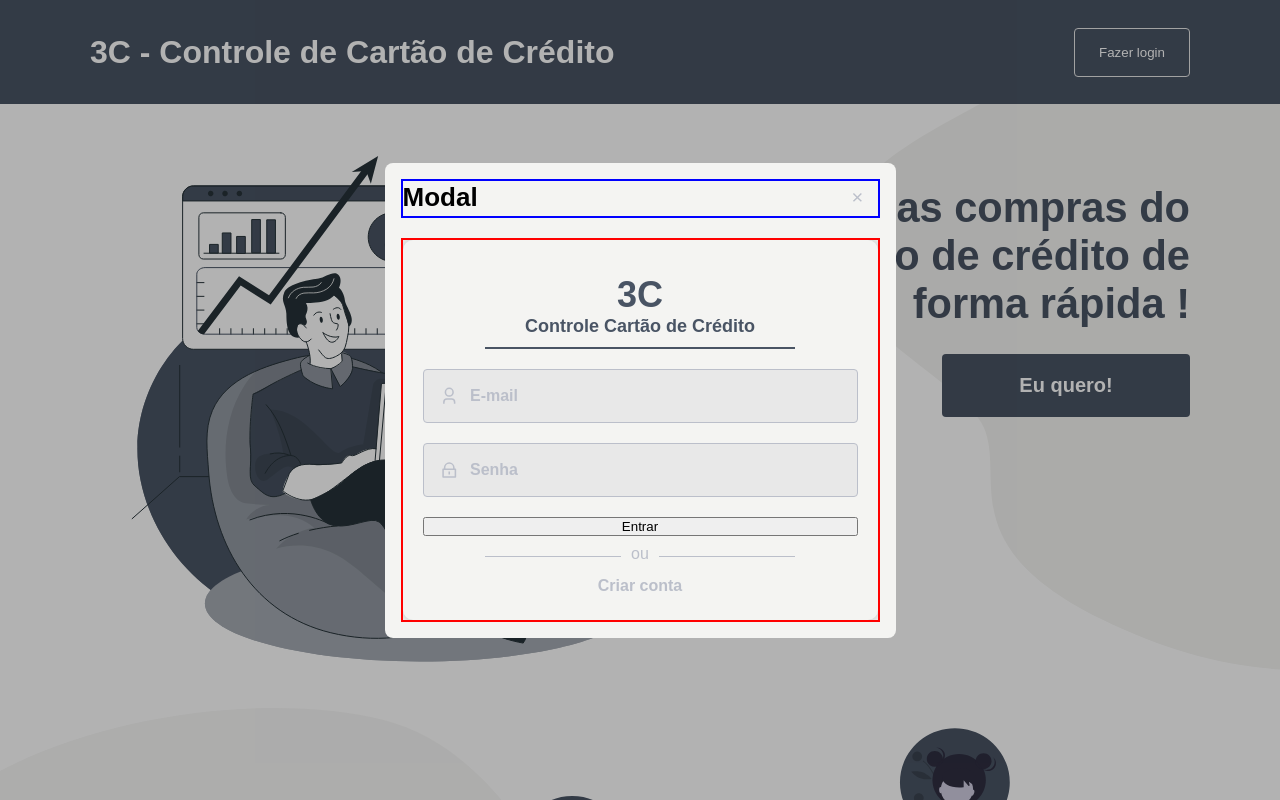
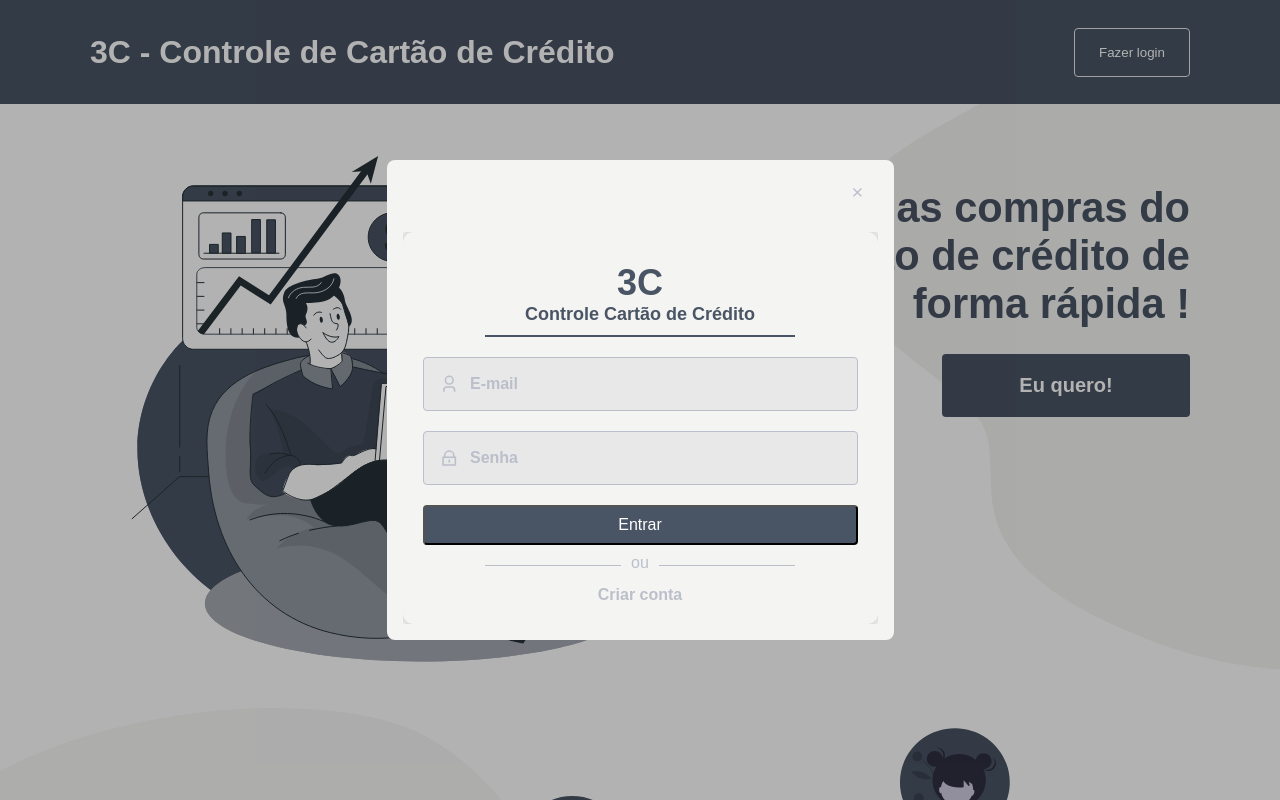
Before and after one commit to maxleon52/3c-web-nextjs, a Next.js app: page / in a window 1280 px wide. Both pictures are taken after a click on the button "Fazer login". Shown: the top 800 px of the page. Built offline with nearby package versions, Linux system fonts and the light colour scheme; a web font is replaced by a local one.

Commit message:
Fix: isFilled and isFocus colors

```diff
--- a/package.json
+++ b/package.json
@@ -8,14 +8,18 @@
     "start": "next start"
   },
   "dependencies": {
+    "@hookform/resolvers": "^2.5.2",
     "@types/node": "^15.6.1",
     "@types/react": "^17.0.8",
+    "babel-plugin-styled-components": "^1.12.0",
     "next": "10.2.3",
     "react": "17.0.2",
     "react-dom": "17.0.2",
+    "react-hook-form": "^7.8.3",
     "react-icons": "^4.2.0",
     "styled-components": "^5.3.0",
-    "typescript": "^4.2.4"
+    "typescript": "^4.2.4",
+    "yup": "^0.32.9"
   },
   "devDependencies": {
     "@types/styled-components": "^5.1.9",
--- /dev/null
+++ b/src/components/ButtonText/index.tsx
@@ -0,0 +1,26 @@
+import { ButtonHTMLAttributes, ReactNode } from "react";
+import { RiLoader3Line } from "react-icons/ri";
+
+import { Container, Loader } from "./styles";
+
+interface ButtonTextProps extends ButtonHTMLAttributes<HTMLButtonElement> {
+  children: ReactNode;
+  loading?: boolean;
+}
+
+function ButtonText({ children, type, loading, ...rest }: ButtonTextProps) {
+  return (
+    <Container type={type} {...rest}>
+      {loading ? (
+        <Loader>
+          {/* <AiOutlineSync size={25} /> */}
+          <RiLoader3Line size={25} />
+        </Loader>
+      ) : (
+        children
+      )}
+    </Container>
+  );
+}
+
+export default ButtonText;
--- /dev/null
+++ b/src/components/ButtonText/styles.ts
@@ -0,0 +1,33 @@
+import styled, { keyframes } from "styled-components";
+
+const rotate = keyframes`
+  0% {
+    transform: rotate(0deg);
+  }
+
+  100% {
+    transform: rotate(360deg);
+  }
+`;
+
+export const Container = styled.button`
+  display: flex;
+  align-items: center;
+  justify-content: center;
+  background: var(--blue-900);
+  height: 2.5rem;
+  color: var(--white-000);
+  border-radius: 4px;
+  font-size: 1rem;
+  transition: all 0.2s;
+
+  :hover {
+    filter: brightness(0.9);
+  }
+`;
+
+export const Loader = styled.div`
+  svg {
+    animation: ${rotate} 1.2s ease-in-out infinite;
+  }
+`;
--- a/src/components/Input/index.tsx
+++ b/src/components/Input/index.tsx
@@ -1,43 +1,62 @@
-import { InputHTMLAttributes, useRef, useState } from "react";
+import React, { InputHTMLAttributes, useState } from "react";
 import { IconBaseProps } from "react-icons";
 
-import { Container } from "./styles";
+import { Wrapper, Container } from "./styles";
 
 interface InputProps extends InputHTMLAttributes<HTMLInputElement> {
   name: string;
   type: string;
   placeholder: string;
+  isFilledValue: boolean;
+  error: string;
   icon?: React.ComponentType<IconBaseProps>;
 }
 
-function Input({ name, type, placeholder, icon: Icon, ...rest }: InputProps) {
-  const inputRef = useRef<HTMLInputElement>(null);
+export const Input = React.forwardRef<HTMLInputElement, InputProps>(
+  (
+    {
+      name,
+      type,
+      placeholder,
+      isFilledValue,
+      error,
+      icon: Icon,
+      onBlur,
+      ...rest
+    },
+    ref,
+  ) => {
     const [isFocused, setIsFocused] = useState(false);
     const [isFilled, setIsFilled] = useState(false);
 
-  const handleInputFocus = () => {
+    function handleInputFocus() {
       setIsFocused(true);
-  };
-  const handleInputBlur = () => {
+    }
+    function handleInputBlur() {
+      // console.log("isFilled é :", isFilledValue);
+      if (!isFilledValue) {
         setIsFocused(false);
-
-    setIsFilled(!!inputRef.current?.value);
-  };
+      }
+      setIsFilled(isFilledValue);
+    }
 
     return (
-    <Container isFocused={isFocused} isFilled={isFilled}>
+      <Wrapper>
+        {!!error && <p>{error}</p>}
+        <Container isFocused={isFocused} isFilled={isFilled} isError={!!error}>
           {Icon && <Icon size={20} />}
           <input
+            ref={ref}
+            id={name}
             name={name}
             type={type}
             placeholder={placeholder}
             onFocus={handleInputFocus}
             onBlur={handleInputBlur}
-        ref={inputRef}
             {...rest}
           />
         </Container>
+      </Wrapper>
     );
-}
-
-export default Input;
+  },
+);
--- a/src/components/Input/styles.ts
+++ b/src/components/Input/styles.ts
@@ -1,33 +1,40 @@
-import styled from "styled-components";
+import styled, { css } from "styled-components";
 
 interface ContainerProps {
-  isFocused: boolean;
-  isFilled: boolean;
+  isFocused?: boolean;
+  isFilled?: boolean;
+  isError?: boolean;
 }
+
+export const Wrapper = styled.div`
+  display: grid;
+  grid-row-gap: 10px;
+
+  > p {
+    color: var(--red-700);
+  }
+`;
 
 export const Container = styled.div<ContainerProps>`
   display: flex;
   column-gap: 0.75rem;
   border: 1px solid;
-  border-color: ${(props) =>
-    props.isFocused
-      ? "var(--blue-900)"
-      : props.isFilled
-      ? "var(--blue-900)"
-      : "var(--grey-300) !important"};
   background: var(--white-200);
-  color: ${(props) =>
-    props.isFocused
-      ? "var(--blue-900)"
-      : props.isFilled
-      ? "var(--blue-900)"
-      : "var(--grey-300) !important"};
   padding: 1rem;
   border-radius: 4px;
   transition: all 0.2s;
+  border-color: var(--grey-300);
+
+  ${({ isFocused }) =>
+    isFocused === true &&
+    css`
+      border-color: var(--blue-900);
+    `}
 
   svg {
     transition: all 0.2s;
+    color: ${({ isFilled }) =>
+      isFilled === true ? "var(--blue-900)" : "var(--grey-300)"};
   }
 
   input {
--- a/src/components/Modal/index.tsx
+++ b/src/components/Modal/index.tsx
@@ -6,14 +6,15 @@ import { Overlay, Container, Content } from "./styles";
 interface ModalProps {
   children?: ReactNode;
   onCancel: () => void;
+  title?: string;
 }
 
-function Modal({ children, onCancel }: ModalProps) {
+function Modal({ children, onCancel, title }: ModalProps) {
   return (
     <Overlay>
       <Container>
         <header>
-          <h1>Modal</h1>
+          <h1>{title}</h1>
 
           <button type="button" onClick={() => onCancel()}>
             <RiCloseLine />
--- a/src/components/Modal/styles.ts
+++ b/src/components/Modal/styles.ts
@@ -32,7 +32,7 @@ export const Container = styled.div`
   display: flex;
   flex-direction: column;
   row-gap: 20px;
-  height: 29.688rem;
+  min-height: 29.688rem;
   min-width: 29.688rem;
   max-height: 90%;
   padding: 1rem;
@@ -43,7 +43,7 @@ export const Container = styled.div`
   animation-duration: 0.5s;
 
   header {
-    border: 2px solid blue;
+    /* border: 2px solid blue; */
     display: flex;
     width: 100%;
 
@@ -82,7 +82,7 @@ export const Container = styled.div`
 `;
 
 export const Content = styled.div`
-  border: 2px solid red;
+  /* border: 2px solid red; */
   display: flex;
   flex-direction: column;
   align-items: center;
--- a/src/pages/index.tsx
+++ b/src/pages/index.tsx
@@ -1,10 +1,14 @@
-import { useCallback, useEffect, useState } from "react";
+import React, { useRef, useState } from "react";
 import Link from "next/link";
+import { SubmitHandler, useForm } from "react-hook-form";
+import * as yup from "yup";
+import { yupResolver } from "@hookform/resolvers/yup";
 import { GrGithub, GrLinkedinOption } from "react-icons/gr";
 import { RiUser3Line, RiLockLine } from "react-icons/ri";
 
 import Modal from "../components/Modal";
-import Input from "../components/Input";
+import { Input } from "../components/Input";
+import ButtonText from "../components/ButtonText";
 
 import {
   Container,
@@ -26,7 +30,30 @@ import {
   ContentModal,
 } from "../styles/pages/home";
 
+type SignInFormData = {
+  email: string;
+  password: string;
+};
+
+const signInFormSchema = yup.object().shape({
+  email: yup.string().required("E-mail obrigatório").email("E-mail inválido"),
+  password: yup.string().required("Senha obrigatória"),
+});
+
 export default function Home() {
+  const inputRef = useRef<HTMLInputElement>(null);
+
+  const {
+    register,
+    handleSubmit,
+    formState: { errors, isSubmitting },
+    // setValue, // serve para colocar um valor no INPUT, usado no UPDATE
+    // getValues, // Buscar valores nos INPUT
+    watch, // Monitorar qualquer alteração dentro do INPUT, como se fosse "onChange"
+  } = useForm({
+    resolver: yupResolver(signInFormSchema),
+  });
+
   const [isOpen, setIsOpen] = useState(false);
 
   function handleOpenModal() {
@@ -42,9 +69,11 @@ export default function Home() {
     setIsOpen(!isOpen);
   }
 
-  useEffect(() => {
-    console.log("isOpen: ", isOpen);
-  }, []);
+  const handleSignIn: SubmitHandler<SignInFormData> = async (data) => {
+    await new Promise((resolver) => setTimeout(resolver, 2000));
+    console.log(data);
+    console.log(inputRef.current?.value);
+  };
 
   return (
     <Container>
@@ -135,20 +164,30 @@ export default function Home() {
               <p>Controle Cartão de Crédito</p>
             </div>
 
-            <form>
+            <form onSubmit={handleSubmit(handleSignIn)}>
               <Input
+                ref={inputRef}
                 name="email"
                 type="email"
                 placeholder="E-mail"
+                isFilledValue={!!watch("email")}
+                error={errors.email?.message}
                 icon={RiUser3Line}
+                {...register("email", { required: true })}
               />
               <Input
+                ref={inputRef}
                 name="password"
                 type="password"
                 placeholder="Senha"
+                isFilledValue={!!watch("password")}
+                error={errors.password?.message}
                 icon={RiLockLine}
+                {...register("password", { required: true })}
               />
-              <button type="button">Entrar</button>
+              <ButtonText type="submit" loading={isSubmitting}>
+                Entrar
+              </ButtonText>
             </form>
 
             <Separator>
--- a/src/styles/global.ts
+++ b/src/styles/global.ts
@@ -8,6 +8,7 @@ export const GlobalStyles = createGlobalStyle`
     --white-200: #E8E8E8;
     --white-100: #F4F4F2;
     --white-000: #FFF;
+    --red-700: #C0392B;
   }
 
   * {
--- a/src/styles/pages/home.ts
+++ b/src/styles/pages/home.ts
@@ -345,10 +345,10 @@ export const ContentModal = styled.div`
   display: flex;
   flex-direction: column;
   align-items: center;
-  justify-content: center;
+  justify-content: flex-start;
   row-gap: 20px;
   width: 475px;
-  height: 475px;
+  /* height: 475px; */
   padding: 20px;
   background: var(--white-100);
   box-shadow: 0px 0px 10px rgba(0, 0, 0, 0.25);
@@ -383,6 +383,10 @@ export const ContentModal = styled.div`
   a {
     color: var(--grey-300);
     font-weight: 900;
+    transition: all 0.2s;
+    :hover {
+      filter: brightness(0.9);
+    }
   }
 `;
 
```
Also changed, not shown: .babelrc (added), 1 other file (tests, documents, lock files or other folders). Lines whose indentation alone changed are shown as unchanged.
